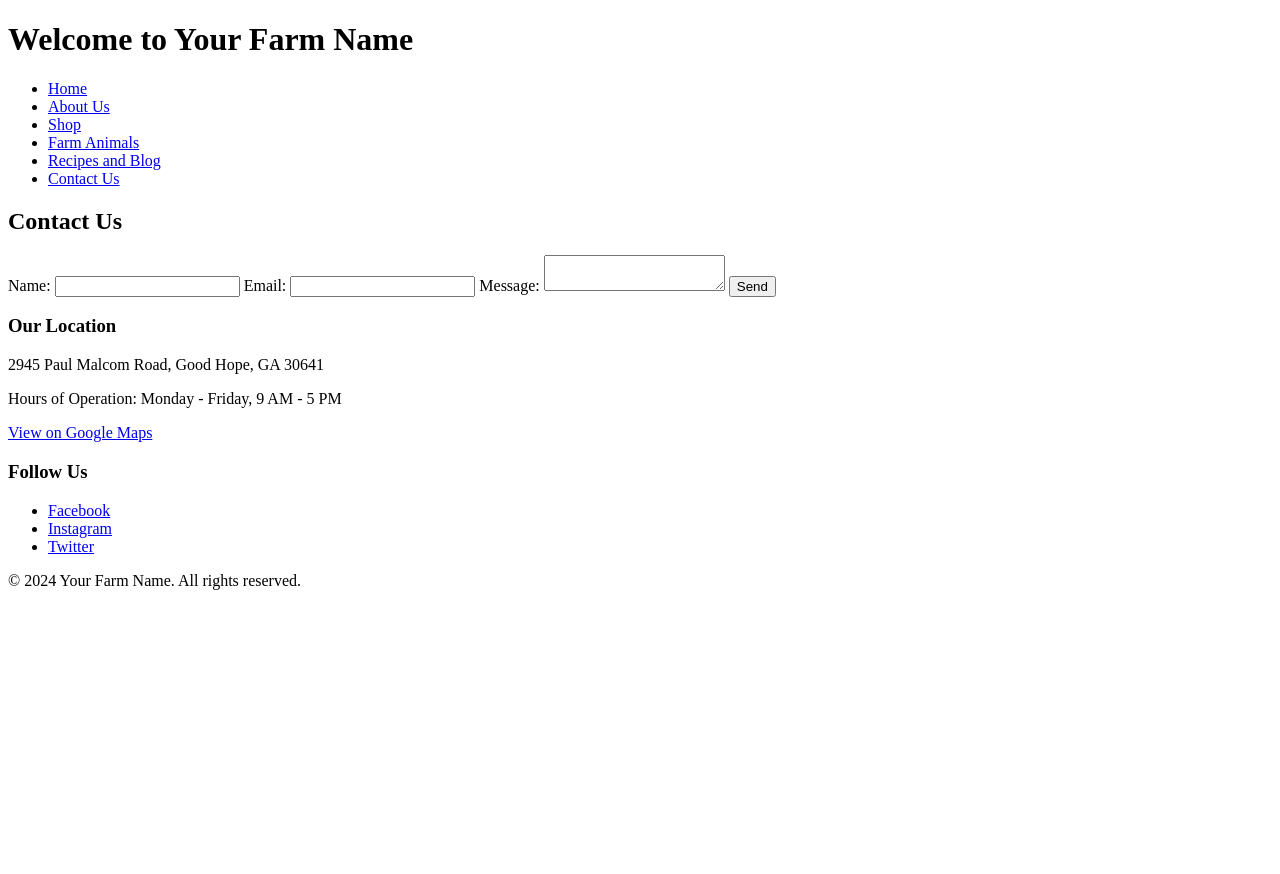
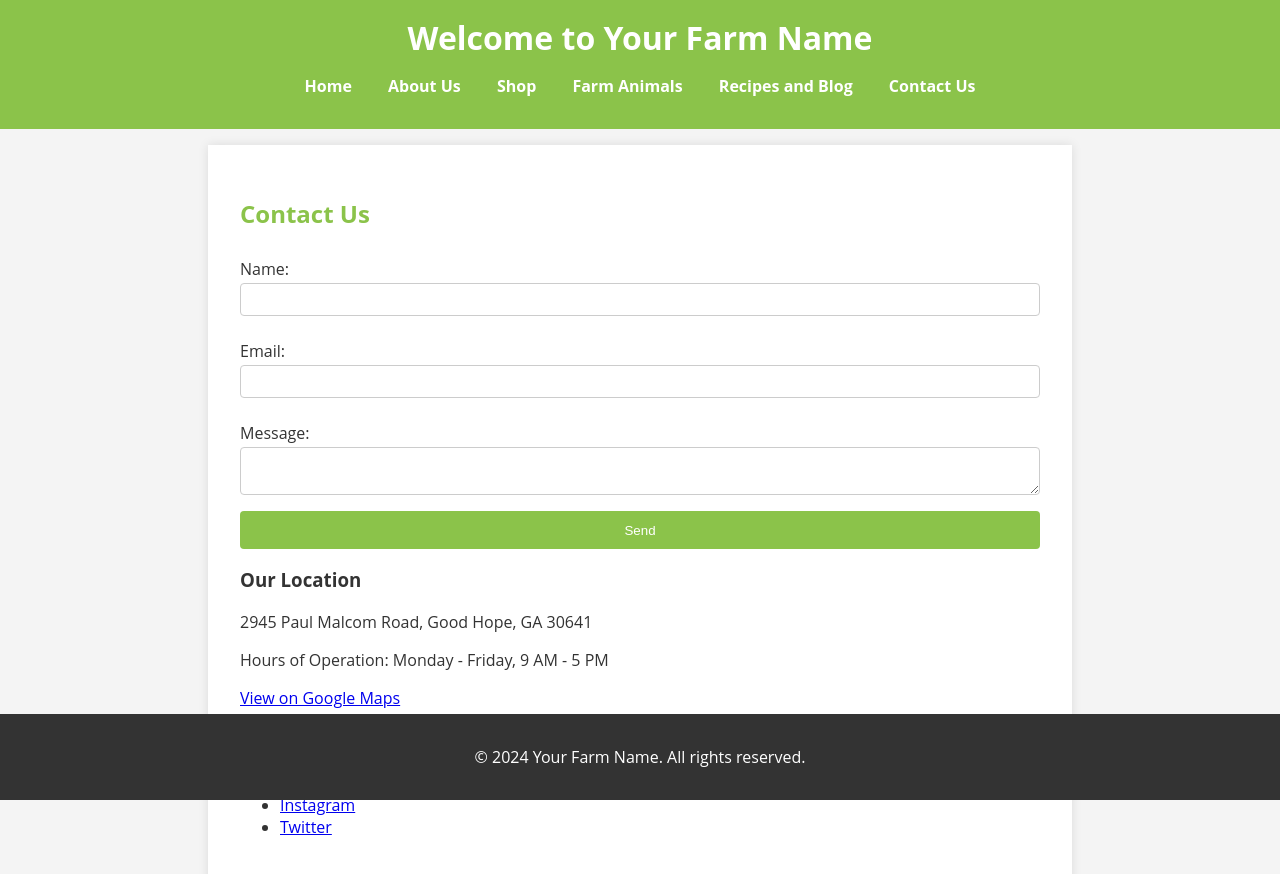
Before and after one commit to jaredhead93/head-family-farm, a plain HTML site: page page/contact.html in a window 1280 px wide. Before the commit the page ends 800 px from the top, so only its background shows below. Drawn offline with Linux system fonts and the light colour scheme.

Commit message:
Updated files with latest changes

```diff
--- a/page/contact.html
+++ b/page/contact.html
@@ -4,8 +4,8 @@
     <meta charset="UTF-8">
     <meta name="viewport" content="width=device-width, initial-scale=1.0">
     <title>Contact Us - Your Farm Name</title>
-    <link rel="stylesheet" href="../styles.css">
-    <script src="https://cdn.emailjs.com/dist/email.min.js"></script>
+    <link rel="stylesheet" href="../style.css">
+    <script src="../script.js" defer></script>
     <script>
         (function(){
             emailjs.init("YOUR_USER_ID");
@@ -21,7 +21,7 @@
                 <li><a href="../index.html">Home</a></li>
                 <li><a href="about.html">About Us</a></li>
                 <li><a href="shop.html">Shop</a></li>
-                <li><a href="animals.html">Farm Animals</a></li>
+                <li><a href="animal.html">Farm Animals</a></li>
                 <li><a href="recipes.html">Recipes and Blog</a></li>
                 <li><a href="contact.html">Contact Us</a></li>
             </ul>
```
